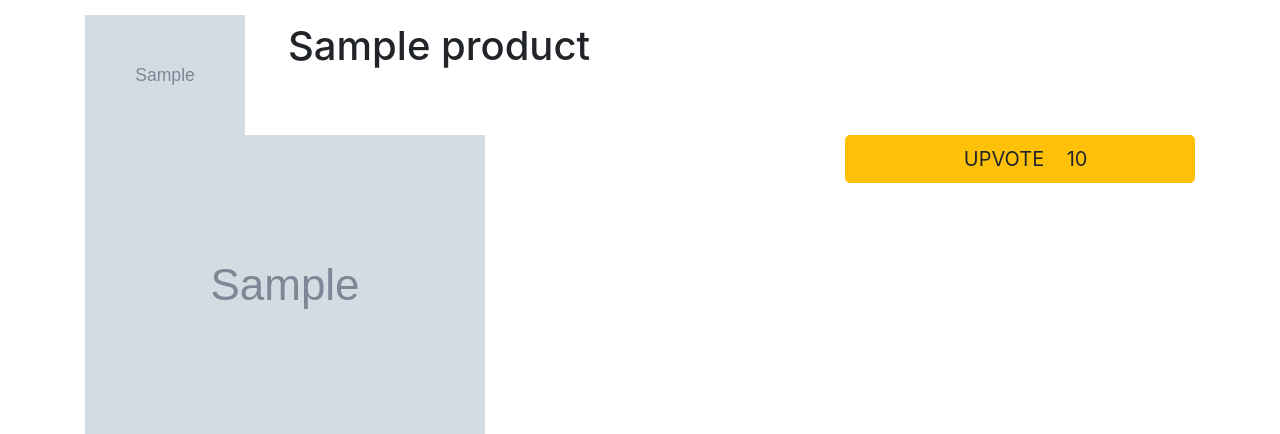
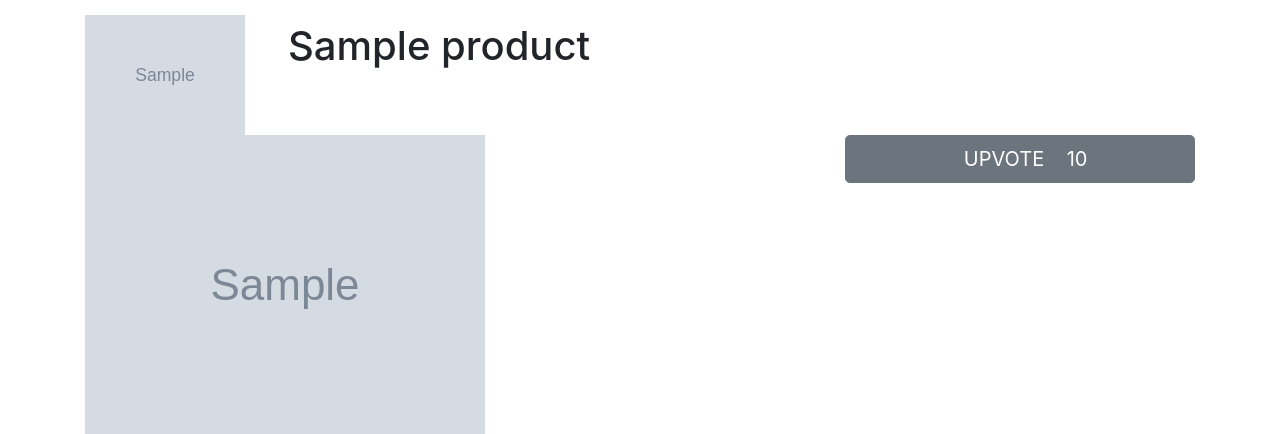
Before and after one commit to ZeeshanArshad11/producthunt-project, a Django app: template products/templates/products/detail.html in a window 1280 px wide. Shown: the part 57-491 px from the top of the page. Run offline with Django 3.2, Linux system fonts and the light colour scheme; tables that the repository leaves empty hold one stand-in row (values such as "Sample post"); the template is opened without the code that fills it: values that come from a table or form of the project are taken from there, most other values are stand-ins (such as "Sample title", 1, 10 or a date in 2020); grey boxes marked "Sample" are stand-in pictures; some libraries are stand-ins or nearby versions.

Commit message:
Add condition on upvote button

```diff
--- a/products/templates/products/detail.html
+++ b/products/templates/products/detail.html
@@ -19,9 +19,15 @@
       <img class="img-fluid" src="{{ product.image.url }}" alt="{{ product.title }}">
     </div>
     <div class="col-4">
-      <a href="javascript:{document.getElementById('upvote').submit()}" class="btn btn-warning btn-lg btn-block" >
-        <span class="oi oi-caret-top "></span> &nbsp; UPVOTE &nbsp;&nbsp; {{product.votes_total}}
+      {% if user.is_authenticated %}
+      <a href="javascript:{document.getElementById('upvote{{item.id}}').submit()}" class="btn btn-warning btn-lg btn-block" >
+        <span class="oi oi-caret-top "></span> &nbsp; UPVOTE &nbsp;&nbsp; {{item.votes_total}}
       </a>
+      {% else %}
+      <a href="javascript:{document.getElementById('upvote{{item.id}}').submit()}" class="btn btn-secondary btn-lg btn-block" >
+        <span class="oi oi-caret-top "></span> &nbsp; UPVOTE &nbsp;&nbsp; {{item.votes_total}}
+      </a>
+      {% endif %}
     </div>
   </div>
   <div class="row">
--- a/products/templates/products/home.html
+++ b/products/templates/products/home.html
@@ -24,9 +24,15 @@ Product Hunt
           </div>
         </div>
         <div class="col-3 pt-4 border-top border-success">
+          {% if user.is_authenticated %}
           <a href="javascript:{document.getElementById('upvote{{item.id}}').submit()}" class="btn btn-warning btn-lg btn-block" >
             <span class="oi oi-caret-top "></span> &nbsp; UPVOTE &nbsp;&nbsp; {{item.votes_total}}
           </a>
+          {% else %}
+          <a href="javascript:{document.getElementById('upvote{{item.id}}').submit()}" class="btn btn-secondary btn-lg btn-block" >
+            <span class="oi oi-caret-top "></span> &nbsp; UPVOTE &nbsp;&nbsp; {{item.votes_total}}
+          </a>
+          {% endif %}
         </div>
       </div>
 
```
